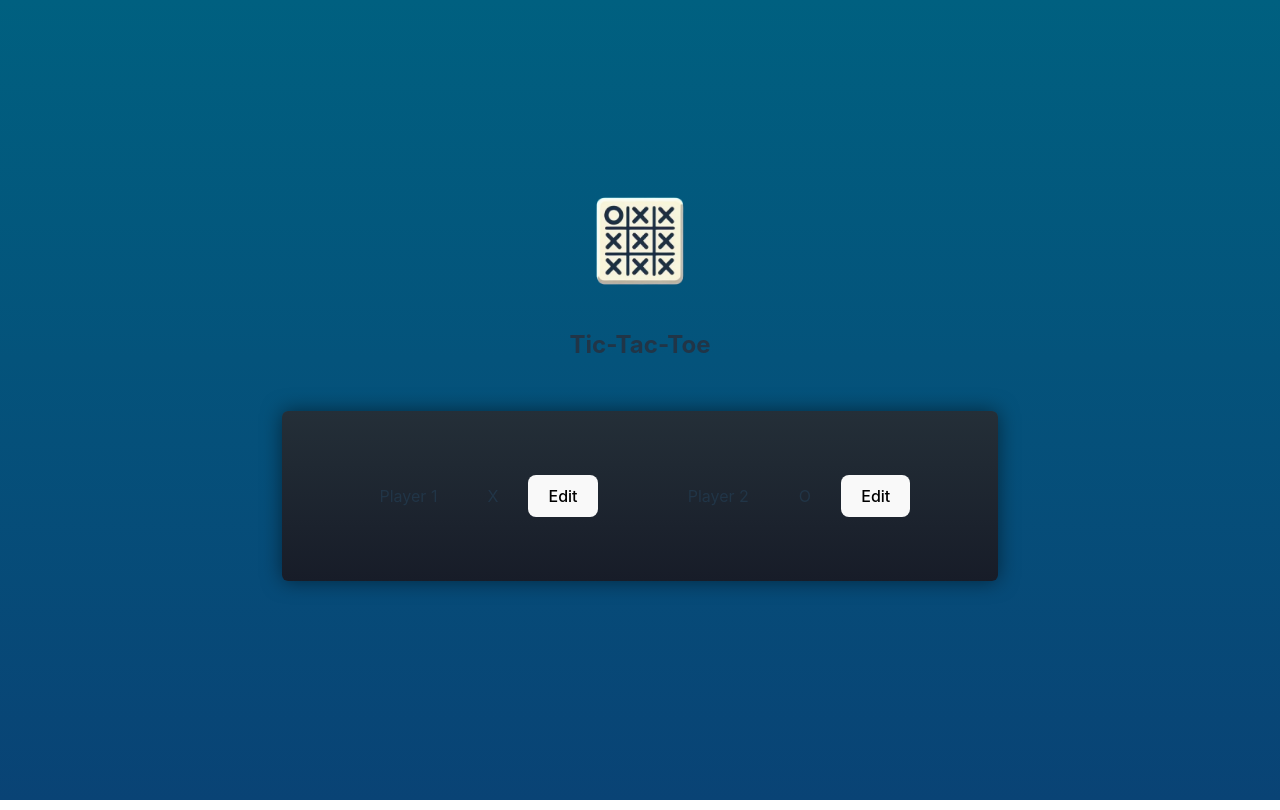
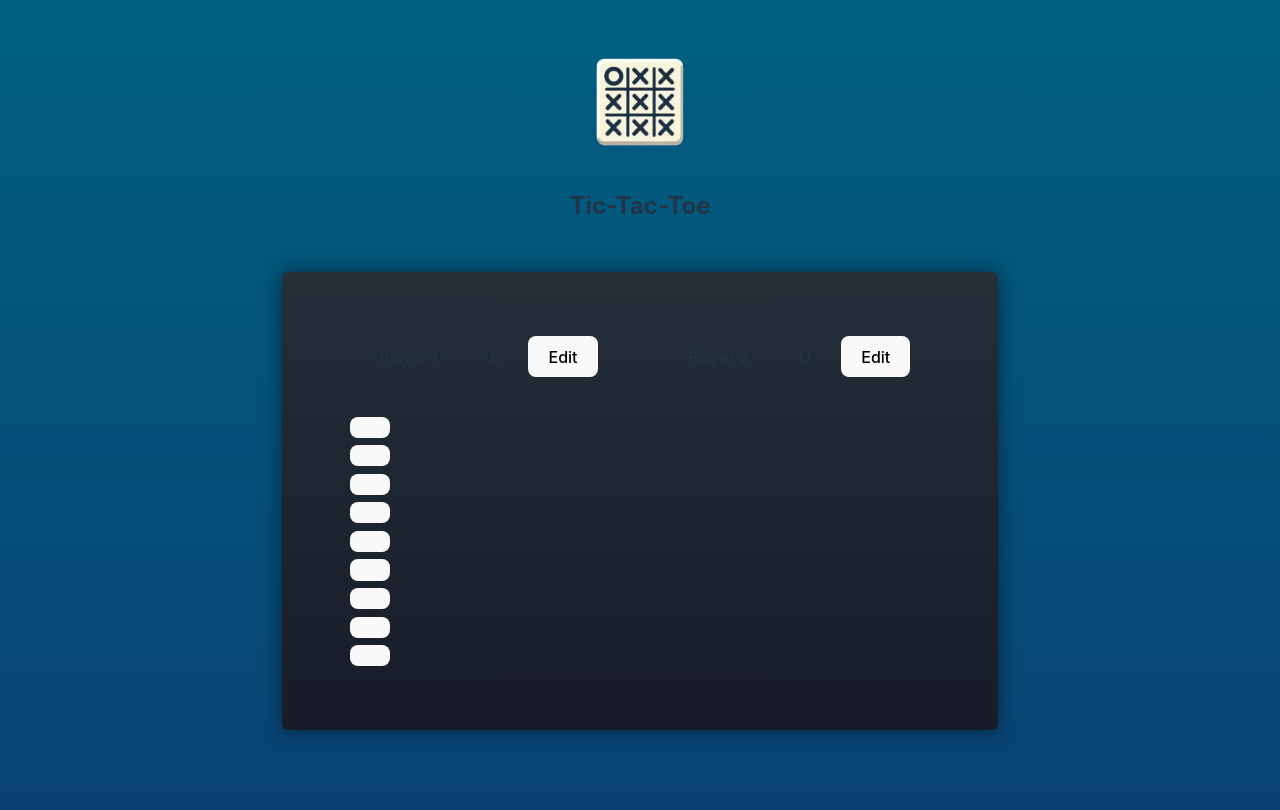
Before and after one commit to AndreaDeBlasio95/Tic-Tac-Toe-React, a React (Vite) app: page / in a window 1280 px wide. Built offline with nearby package versions, Linux system fonts and the light colour scheme.

Commit message:
working on css style for the grid

```diff
--- a/src/App.jsx
+++ b/src/App.jsx
@@ -1,6 +1,7 @@
 import "./App.css";
 import Header from "./components/Header";
 import Player from "./components/Player";
+import GameBoard from "./components/GameBoard";
 
 function App() {
   return (
@@ -12,6 +13,7 @@ function App() {
             <Player initialName="Player 1" symbol="X" />
             <Player initialName="Player 2" symbol="O" />
           </ol>
+          <GameBoard></GameBoard>
         </div>
       </main>
     </>
--- /dev/null
+++ b/src/components/GameBoard.jsx
@@ -0,0 +1,25 @@
+const initialGameBoard = [
+  [null, null, null],
+  [null, null, null],
+  [null, null, null],
+];
+
+export default function GameBoard() {
+  return (
+    <div className="game-board">
+      <ol>
+        {initialGameBoard.map((row, rowIndex) => (
+          <li key={rowIndex}>
+            <ol>
+              {row.map((playerSymbol, colIndex) => (
+                <li key={colIndex}>
+                  <button>{playerSymbol}</button>
+                </li>
+              ))}
+            </ol>
+          </li>
+        ))}
+      </ol>
+    </div>
+  );
+}
--- a/src/components/Player.jsx
+++ b/src/components/Player.jsx
@@ -28,6 +28,8 @@ export default function Player({ initialName, symbol }) {
         onChange={handleChange}
       />
     );
+    // two way biding value (get) and onChange (set)
+
     //btnCapition = "Save";
   }
 
--- a/src/index.css
+++ b/src/index.css
@@ -82,3 +82,18 @@ button:focus-visible {
   width: 93px; /* Set the desired fixed width */
   height: 30px;
 }
+
+.game-board {
+  display: grid;
+  grid-template-columns: repeat(3, 1fr);
+  gap: 2px;
+  width: 150px; /* Adjust width as needed */
+}
+
+.row {
+  display: flex;
+}
+
+.cell {
+  flex: 1;
+}
```
